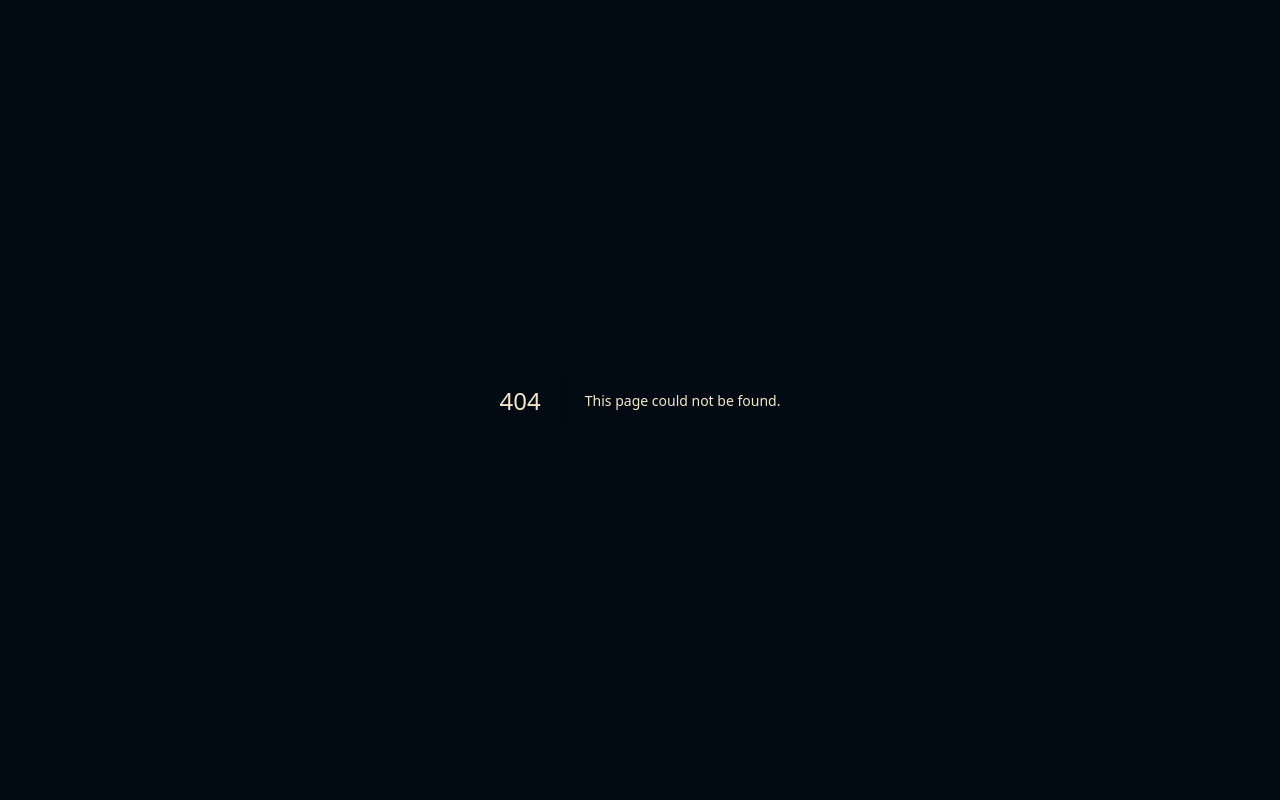
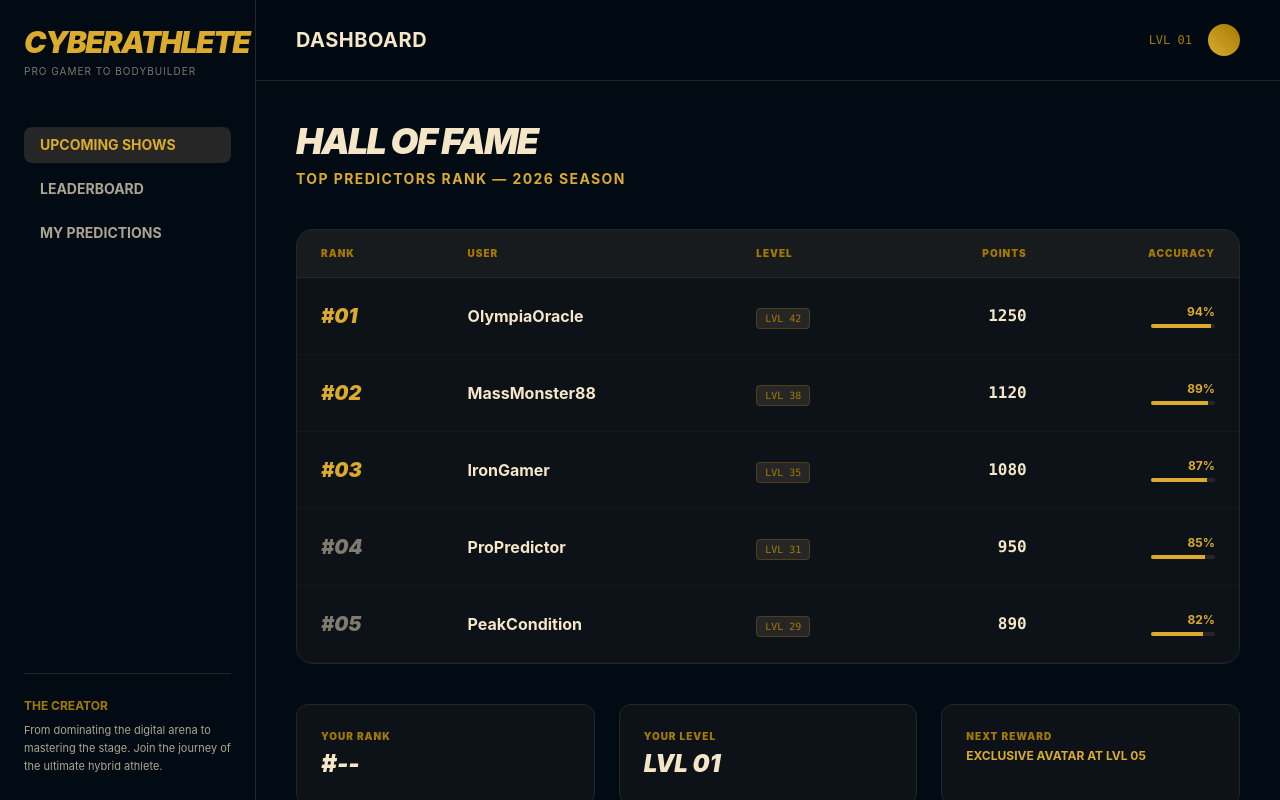
Before and after one commit to cbrennan2120/BBPRED, a Next.js app: page /leaderboard in a window 1280 px wide. Before the commit this address had no page. Built offline with nearby package versions, Linux system fonts and the light colour scheme.

Commit message:
Add leaderboard page to fix 404

```diff
--- /dev/null
+++ b/src/app/leaderboard/page.js
@@ -0,0 +1,91 @@
+"use client";
+
+import React from 'react';
+import DashboardLayout from '@/components/layout/DashboardLayout';
+
+const mockLeaders = [
+  { rank: 1, user: "OlympiaOracle", level: 42, points: 1250, accuracy: "94%", avatar: "gold" },
+  { rank: 2, user: "MassMonster88", level: 38, points: 1120, accuracy: "89%", avatar: "bronze" },
+  { rank: 3, user: "IronGamer", level: 35, points: 1080, accuracy: "87%", avatar: "standard" },
+  { rank: 4, user: "ProPredictor", level: 31, points: 950, accuracy: "85%", avatar: "standard" },
+  { rank: 5, user: "PeakCondition", level: 29, points: 890, accuracy: "82%", avatar: "standard" },
+];
+
+export default function LeaderboardPage() {
+  return (
+    <DashboardLayout>
+      <div className="max-w-5xl mx-auto space-y-10">
+        <header>
+          <h1 className="text-4xl font-black italic tracking-tighter uppercase text-champagne-onyx mb-2">
+            Hall of Fame
+          </h1>
+          <p className="text-sm font-bold text-funky-gold tracking-widest uppercase">
+            Top Predictors Rank — 2026 Season
+          </p>
+        </header>
+
+        <div className="bg-carbon-fiber/30 border border-carbon-fiber rounded-2xl overflow-hidden backdrop-blur-sm">
+          <table className="w-full text-left border-collapse">
+            <thead>
+              <tr className="border-b border-carbon-fiber bg-carbon-fiber/50">
+                <th className="px-6 py-4 text-[10px] uppercase tracking-widest text-bronze-coin font-black">Rank</th>
+                <th className="px-6 py-4 text-[10px] uppercase tracking-widest text-bronze-coin font-black">User</th>
+                <th className="px-6 py-4 text-[10px] uppercase tracking-widest text-bronze-coin font-black">Level</th>
+                <th className="px-6 py-4 text-[10px] uppercase tracking-widest text-bronze-coin font-black text-right">Points</th>
+                <th className="px-6 py-4 text-[10px] uppercase tracking-widest text-bronze-coin font-black text-right">Accuracy</th>
+              </tr>
+            </thead>
+            <tbody>
+              {mockLeaders.map((leader) => (
+                <tr key={leader.rank} className="border-b border-carbon-fiber/30 hover:bg-carbon-fiber/20 transition-colors group">
+                  <td className="px-6 py-6">
+                    <span className={`text-xl font-black italic ${leader.rank <= 3 ? 'text-funky-gold' : 'text-champagne-onyx/50'}`}>
+                      #{leader.rank.toString().padStart(2, '0')}
+                    </span>
+                  </td>
+                  <td className="px-6 py-6 font-bold text-champagne-onyx group-hover:text-funky-gold transition-colors">
+                    {leader.user}
+                  </td>
+                  <td className="px-6 py-6">
+                    <span className="px-2 py-1 bg-carbon-fiber text-bronze-coin text-[10px] font-mono rounded border border-bronze-coin/30">
+                      LVL {leader.level}
+                    </span>
+                  </td>
+                  <td className="px-6 py-6 text-right font-mono font-bold text-champagne-onyx">
+                    {leader.points}
+                  </td>
+                  <td className="px-6 py-6 text-right">
+                    <div className="flex flex-col items-end gap-1">
+                      <span className="text-xs font-bold text-funky-gold">{leader.accuracy}</span>
+                      <div className="w-16 h-1 bg-carbon-fiber rounded-full overflow-hidden">
+                        <div
+                          className="h-full bg-funky-gold"
+                          style={{ width: leader.accuracy }}
+                        />
+                      </div>
+                    </div>
+                  </td>
+                </tr>
+              ))}
+            </tbody>
+          </table>
+        </div>
+
+        <div className="grid grid-cols-1 md:grid-cols-3 gap-6">
+           <div className="p-6 bg-carbon-fiber/30 border border-carbon-fiber rounded-xl">
+              <h4 className="text-[10px] uppercase tracking-widest text-bronze-coin font-black mb-1">Your Rank</h4>
+              <p className="text-2xl font-black italic text-champagne-onyx">#--</p>
+           </div>
+           <div className="p-6 bg-carbon-fiber/30 border border-carbon-fiber rounded-xl">
+              <h4 className="text-[10px] uppercase tracking-widest text-bronze-coin font-black mb-1">Your Level</h4>
+              <p className="text-2xl font-black italic text-champagne-onyx">LVL 01</p>
+           </div>
+           <div className="p-6 bg-carbon-fiber/30 border border-carbon-fiber rounded-xl">
+              <h4 className="text-[10px] uppercase tracking-widest text-bronze-coin font-black mb-1">Next Reward</h4>
+              <p className="text-xs font-bold text-funky-gold uppercase">Exclusive Avatar at LVL 05</p>
+           </div>
+        </div>
+      </div>
+    </DashboardLayout>
+  );
+}
```
